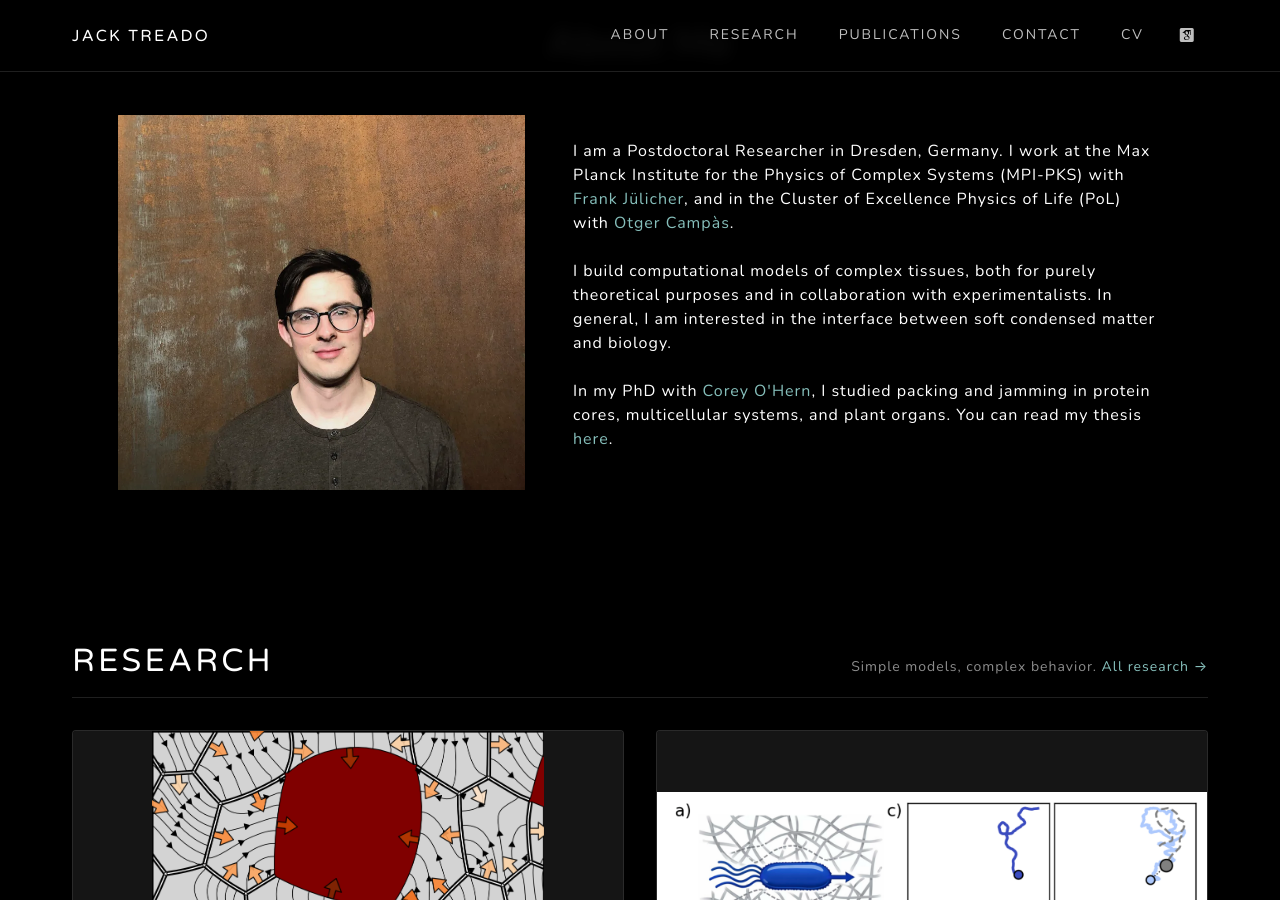
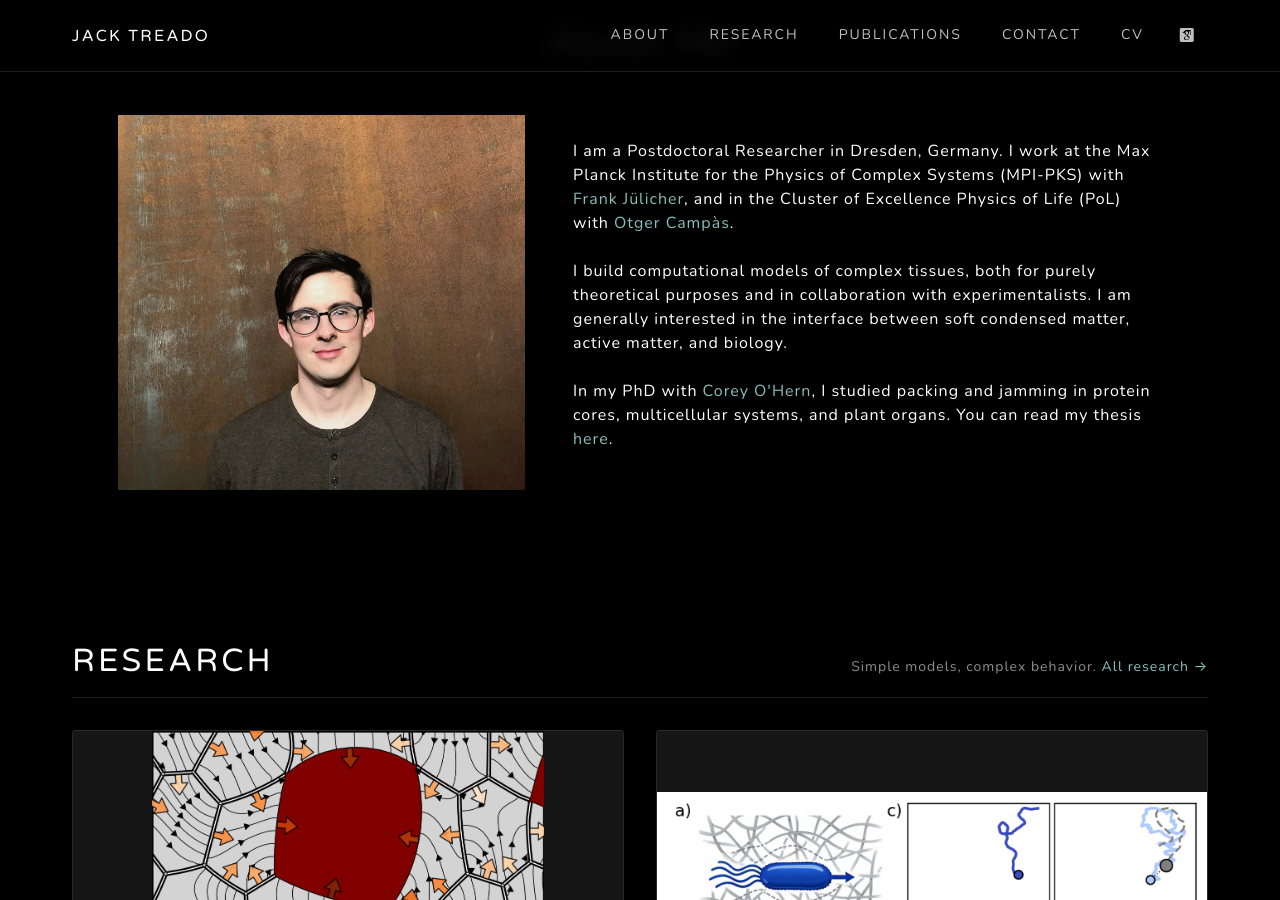
Before and after one commit to jacktreado/jacktreado.github.io, a Jekyll site: the page built from docs/index.html, in a window 1280 px wide and 900 px high, scrolled down 961 px. Built offline with Jekyll 4.4.1, drawn with Linux system fonts in a browser that asks for light colours; some web fonts are replaced.

Commit message:
udpated about me

```diff
--- a/docs/index.html
+++ b/docs/index.html
@@ -35,7 +35,7 @@ description: Research website
                         <p class="text-white mb-3" align="left">
                             I am a Postdoctoral Researcher in Dresden, Germany. I work at the  Max Planck Institute for the Physics of Complex Systems (MPI-PKS) with <a href="https://www.pks.mpg.de/biological-physics" target="_blank" rel="noopener noreferrer">Frank Jülicher</a>, and in the Cluster of Excellence Physics of Life (PoL) with <a href="https://physics-of-life.tu-dresden.de/team/pol-groups/campas" target="_blank" rel="noopener noreferrer">Otger Campàs</a>.<br><br>
 
-                            I build computational models of complex tissues, both for purely theoretical purposes and in collaboration with experimentalists. In general, I am interested in the interface between soft condensed matter and biology.<br><br>
+                            I build computational models of complex tissues, both for purely theoretical purposes and in collaboration with experimentalists. I am generally interested in the interface between soft condensed matter, active matter, and biology.<br><br>
 
                             In my PhD with <a href="https://jamming.research.yale.edu/" target="_blank" rel="noopener noreferrer">Corey O'Hern</a>,
                             I studied packing and jamming in protein cores, multicellular systems, and plant organs. You can read my thesis <a href="https://www.proquest.com/docview/2718878496?pq-origsite=gscholar&fromopenview=true&sourcetype=Dissertations%20&%20Theses" target="_blank" rel="noopener noreferrer">here</a>.
```
